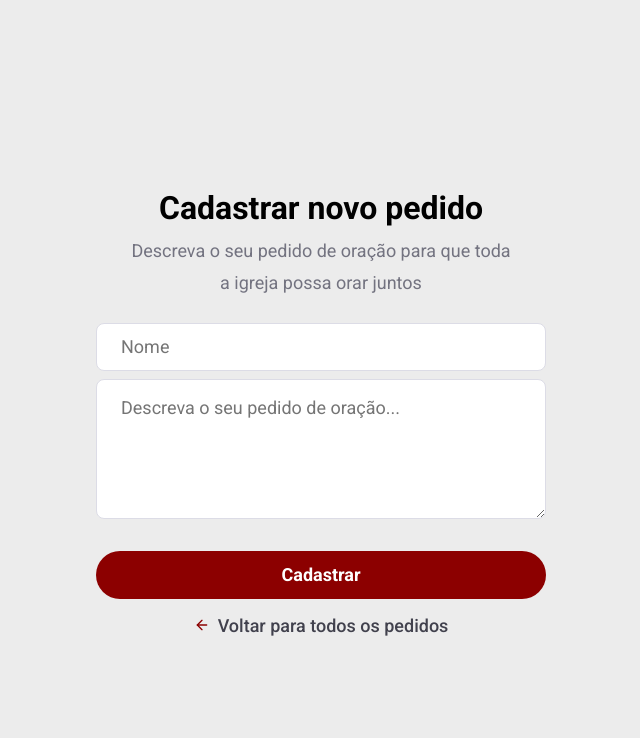
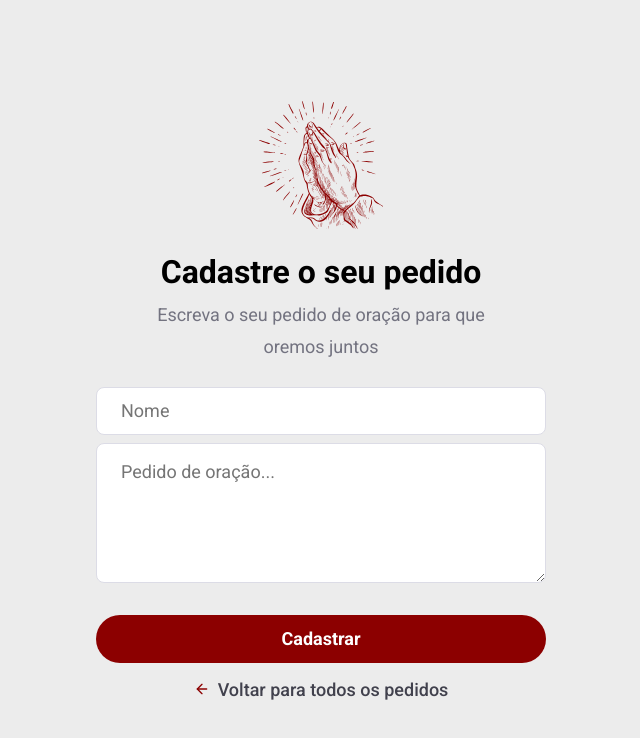
Before and after one commit to EriJohnson/P4Y-Front-End-ReactJS, a React (Create React App) app: page /novo-pedido in a window 1280 px wide. Shown: the top 738 px of the page, without its empty margins (319-959 px from the left). Built offline with nearby package versions, Linux system fonts and the light colour scheme; no server answers.

Commit message:
Melhorar a estilização

```diff
--- a/src/components/DeleteDialog.js
+++ b/src/components/DeleteDialog.js
@@ -27,7 +27,7 @@ export default function DeleteDialog(props) {
   return (
     <>
       <Button variant='outlined' onClick={handleClickOpen}>
-        <FiTrash2 size={16} color='##474753' />
+        <FiTrash2 size={16} color='#474753' />
       </Button>
       <Dialog
         open={open}
@@ -40,7 +40,7 @@ export default function DeleteDialog(props) {
         </DialogTitle>
         <DialogContent>
           <DialogContentText id='alert-dialog-description'>
-            Somente apague um pedido se o mesmo pertencer a você.
+            Atencão! Somente apague um pedido se o mesmo pertencer a você!
           </DialogContentText>
         </DialogContent>
         <DialogActions>
--- a/src/pages/NewPrayerRequest/index.js
+++ b/src/pages/NewPrayerRequest/index.js
@@ -4,6 +4,8 @@ import { FiArrowLeft } from 'react-icons/fi'
 
 import '../../global.css'
 import './styles.css'
+
+import LogoImg from '../../assets/logo.svg'
 
 import api from '../../services/api'
 
@@ -25,6 +27,7 @@ export default function NewIncident() {
       await api.post('/prayer-requests', data, {
         headers: { Authorization: sessionToken },
       })
+      alert('Pedido cadastrado com sucesso!')
       history.push('/pedidos')
     } catch (err) {
       alert('Erro ao cadastrar, por favor tente novamente')
@@ -34,12 +37,10 @@ export default function NewIncident() {
   return (
     <div className='new-incident-container'>
       <div className='content'>
+        <img src={LogoImg} alt='Logo de uma mão em sinal de oração' />
         <section>
-          <h1>Cadastrar novo pedido</h1>
-          <p>
-            Descreva o seu pedido de oração para que toda a igreja possa orar
-            juntos
-          </p>
+          <h1>Cadastre o seu pedido</h1>
+          <p>Escreva o seu pedido de oração para que oremos juntos</p>
         </section>
 
         <form onSubmit={handleNewRequest}>
@@ -47,11 +48,13 @@ export default function NewIncident() {
             placeholder='Nome'
             value={author}
             onChange={e => setAuthor(e.target.value)}
+            maxLength='25'
           />
           <textarea
-            placeholder='Descreva o seu pedido de oração...'
+            placeholder='Pedido de oração...'
             value={content}
             onChange={e => setContent(e.target.value)}
+            maxLength='320'
           />
 
           <button className='button' type='submit'>
--- a/src/pages/PrayerRequests/index.js
+++ b/src/pages/PrayerRequests/index.js
@@ -39,25 +39,25 @@ export default function PrayerRequests() {
   return (
     <div className='requests-container'>
       <header>
-        <img src={LogoImg} alt='Be The Hero' />
+        <img src={LogoImg} alt='Logo de uma mão em sinal de oração' />
         <span>Seja bem vindo(a)</span>
       </header>
       <Link className='AddNewPrayerRequest' to='/novo-pedido'>
         Cadastrar novo Pedido
       </Link>
-      {requestsList.length === 0 && <h1>Nenhum pedido de oração cadastrado</h1>}
-      {requestsList.length !== 0 && <h1>Pedidos Cadastrados</h1>}
+      <h1>Pedidos Cadastrados</h1>
       <ul>
         {requestsList.map(request => (
           <li key={request._id}>
             <strong>NOME:</strong>
             <p>{request.author}</p>
 
-            <strong>DESCRIÇÃO:</strong>
+            <strong>PEDIDO:</strong>
             <p>{request.content}</p>
 
             <strong>DATA:</strong>
             <p>{moment(request.createdAt).format('LLL')}</p>
+            <p>{moment(request.createdAt).startOf('minutes').fromNow()}</p>
             <DeleteDialog
               open={false}
               handleConfirm={() => handleDeleteRequest(request._id)}
```
